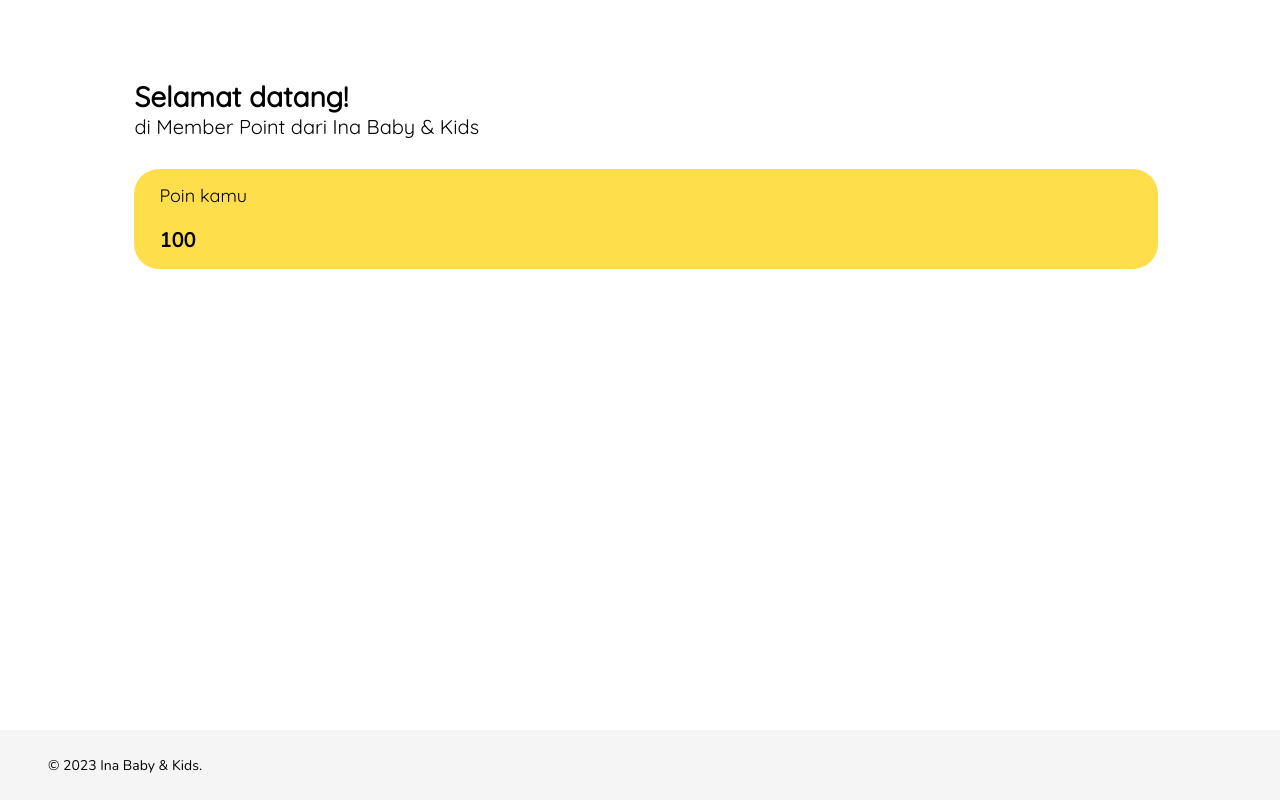
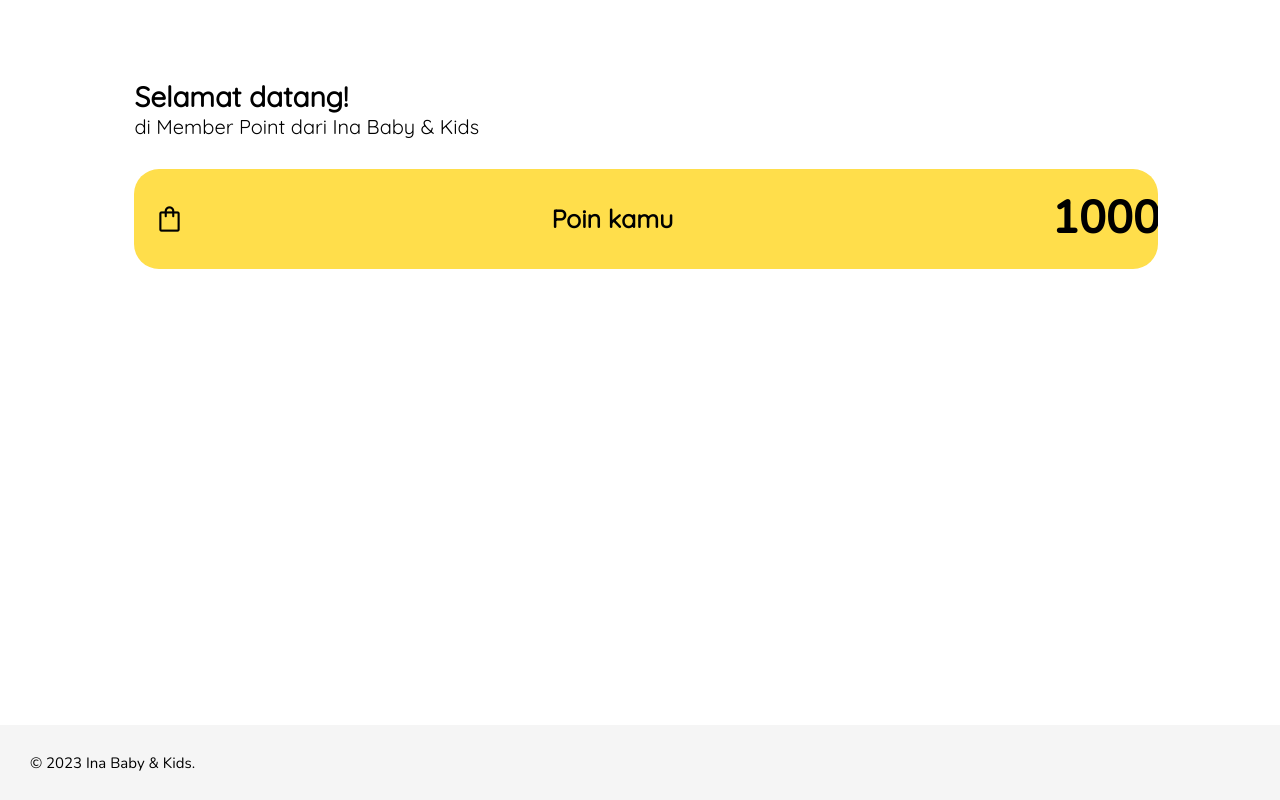
Before and after one commit to donthaveaneme/donthaveaneme.github.io, a plain HTML site: page index.html in a window 1280 px wide. Drawn offline with nearby package versions, Linux system fonts and the light colour scheme.

Commit message:
changes on index.html new test file

```diff
--- a/index.html
+++ b/index.html
@@ -1,4 +1,3 @@
-<!DOCTYPE html>
 <html>
     <head>
         <title>Member Point by IBnK</title>
@@ -19,6 +18,7 @@
             </script>
      <link rel="stylesheet" href="https://fonts.googleapis.com/css?family=Quicksand">
      <link rel="stylesheet" href="https://fonts.googleapis.com/css?family=Nunito">
+     <link rel="stylesheet" href="https://fonts.googleapis.com/css2?family=Material+Symbols+Rounded:opsz,wght,FILL,GRAD@20..48,100..700,0..1,-50..200" />
  </head>
 
 <style>
@@ -54,20 +54,19 @@
 
     p{
         font-family: Nunito, sans-serif;
+        text-align: auto;
     }
-
-    p:nth-of-type(2){
-            font-family: Quicksand, sans-serif;
-            font-weight: normal;
-        }
 
     .rectangle{
         width: 200px;
-		height: 100px;
-		background-color: #e4e4e4;
-		border: 2px solid black;
-		border-radius: 25px;
+        height: 100px;
+        background-color: #e4e4e4;
+        border: 2px solid black;
+        border-radius: 25px;
+        display: flex;
+        align-items: center;
     }
+
 
     .default-margin{
         margin-left: 90px;
@@ -78,29 +77,52 @@
             font-size: 20px;
 
             display: flex;
-            padding-left: 25px;
-            padding-top: auto;
+            align-items: auto;
+            padding: auto;
+
+            justify-content: auto;
         }
 
-        footer {
+    .material-symbols-rounded {
+            font-variation-settings:
+            'FILL' 0,
+            'wght' 500,
+            'GRAD' 0,
+            'opsz' 48;
+
+            display: inline-flex;
+            align-items: center;
+            padding: auto;
+            justify-content: space-between;
+             width: 100%;
+
+       }
+
+        .container {
+        display: flex;
+        justify-content: center;
+        align-items: center;
+        height: 20vh;
+        }
+
+        .footer {
             position: fixed;
+            left: 0;
             bottom: 0;
-            width: 105%;
+            width: 100%;
             height: 5em;
             background-color: #f5f5f5;
-
-            margin-left: -10px;
-            padding: 0 0 0 50px;
+            color: black;
 
             display: flex;
-            justify-content: space-between;
+            justify-content: flex-start;
             align-items: center;
+            text-align: left;
+
+            font-family: 'Quicksand', sans-serif;
+            font-size: 15px;
+            padding: 0 0 0 30px;
         }
-
-        footer p {
-            font-size: 14px;
-        }
-
 
 </style>
 
@@ -111,19 +133,23 @@
 
         <div class="default-margin" style="margin-top: 30px; margin-left: 10%;">
             <div class="rectangle" style="width: 90%;border: 0px; background-color: #FFDE4B;">
-                <div class="textbox-position" style="font-size: 18px; padding-top: 15px;">
-                    <p2>Poin kamu</p2>
-                </div>
-                <div class="textbox-position" style="font-weight: bold;">
-                    <p>100</p>
-                </div>
-            </div>
+                <span class="material-symbols-rounded" style="padding: 0 0 0 20px;font-size: 30px;">
+                    shopping_bag
+                    <span class="textbox-position" style="font-family: Quicksand, sans-serif;font-weight: bold;font-size: 25px; display: flex; align-items: center; margin-left: 10px;">
+                        <p2>
+                            Poin kamu
+                        </p2>
+                    </span>
+                    <span class="textbox-position" style="padding: 0 20px 0 0;font-size: 1.5em;font-weight: bold; align-items: right;justify-content: flex; text-align: right;overflow: hidden; text-overflow: ellipsis;">
+                        <p style="padding-left: 20%;">1000</p>
+                    </span>
+                </span>
             </div>
 
 
 
-  <footer>
-    <div class="container">
+
+  <div class="footer">
       <p>© 2023 Ina Baby & Kids.</p>
     </div>
 </body>
```
Also changed, not shown: test.html (added, +36 -0 lines), 1 other file.
